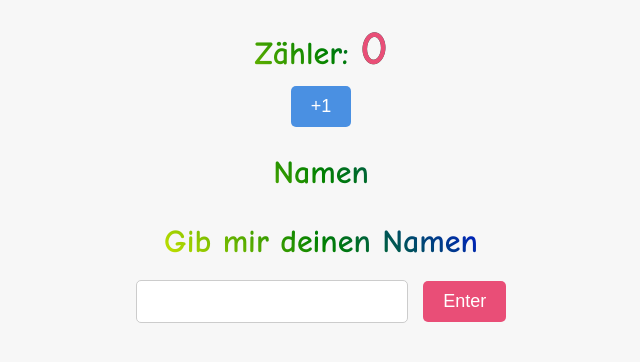
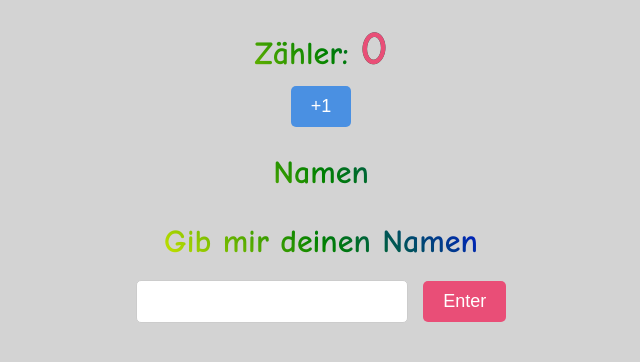
Before and after one commit to carcarloslos/cgz_backend, a website: page public/index.html in a window 1280 px wide. Shown: the whole page, without its empty margins (319-959 px from the left). Drawn offline with Linux system fonts and the light colour scheme; no server answers.

Commit message:
Update styles.css

```diff
--- a/public/styles.css
+++ b/public/styles.css
@@ -1,12 +1,14 @@
+/* General Body Styling */
 /* General Body Styling */
 body {
   font-family: 'Comic Sans MS', sans-serif; /* Comic Sans font */
-  background-color: #f7f7f7;
+  background-color: #d3d3d3; /* Light grey background */
   color: #333;
   margin: 0;
   padding: 0;
   text-align: center;
 }
+
 
 /* Rainbow Text Effect */
 .rainbow-text {
```
